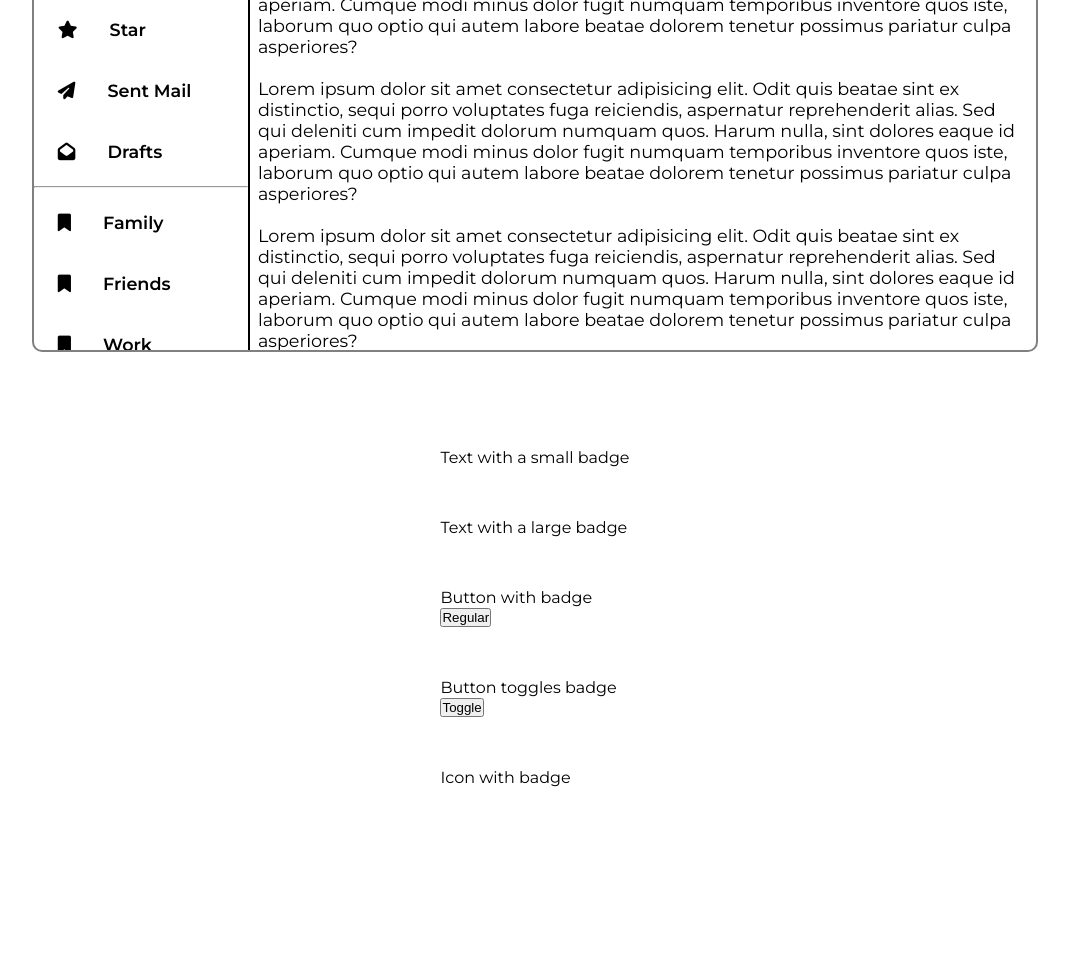
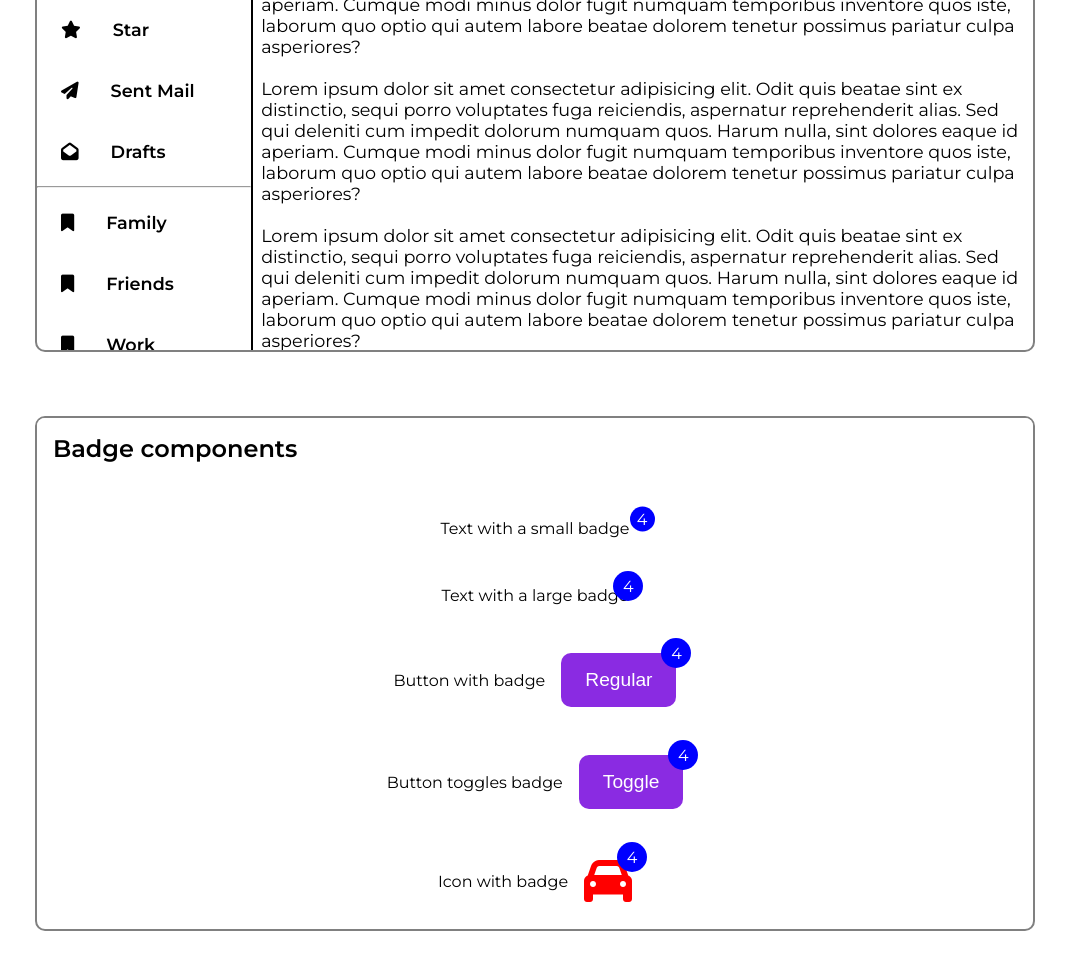
Before and after one commit to Hamdrive/neoG-CSS-Assignment, a plain HTML site: page index.html in a window 1280 px wide. Shown: the part 967-1936 px from the top of the page, without its empty margins (105-1174 px from the left). Before the commit the page ends 1872 px from the top, so only its background shows below. Drawn offline with Linux system fonts and the light colour scheme.

Commit message:
[feat] add badge component

```diff
--- a/index.html
+++ b/index.html
@@ -301,31 +301,33 @@
 
       </section>
       <section class="badges">
-        <section class="text_badge">
+        <h1 class="title">Badge components</h1>
+        <div class="text__badge">
           <p>Text with a small badge</p>
           <span class="badge sm"><p>4</p></span>
-        </section>
-        <section class="text_badge">
+        </div>
+        <div class="text__badge">
           <p>Text with a large badge</p>
           <span class="badge lg"><p>4</p></span>
-        </section>
-        <section class="button_badge-visible">
+        </div>
+        <div class="button__badge-visible">
           <p>Button with badge</p>
           <button>Regular</button>
           <span class="badge lg"><p>4</p></span>
-        </section>
-        <section class="button_badge-toggle">
+        </div>
+        <div class="button__badge-toggle">
           <p>Button toggles badge</p>
           <button>Toggle</button>
           <span class="badge lg"><p>4</p></span>
-        </section>
-        <section class="icon_badge">
+        </div>
+        <div class="icon__badge">
           <p>Icon with badge</p>
           <span class="icon"><i class="fas fa-car"></i></span>
           <span class="badge lg"><p>4</p></span>
-        </section>
+        </div>
       </section>
     </main>
     <script src="./scripts/snackbar.js"></script>
+    <script src="./scripts/badges.js"></script>
   </body>
 </html>
--- /dev/null
+++ b/scripts/badges.js
@@ -0,0 +1,6 @@
+const toggleBtn = document.querySelector(".button__badge-toggle");
+const toggleBadge = toggleBtn.querySelector("span");
+
+toggleBtn.addEventListener("click", () => {
+  toggleBadge.classList.toggle("toggle");
+});
--- /dev/null
+++ b/styles/badges.css
@@ -0,0 +1,71 @@
+.text__badge,
+.button__badge-visible,
+.button__badge-toggle,
+.icon__badge {
+  position: relative;
+  margin: 1.5rem 0;
+  display: flex;
+  justify-content: center;
+  align-items: center;
+  font-size: 1.2rem;
+  font-weight: 500;
+}
+
+.badge {
+  position: absolute;
+  top: 0;
+  right: 0;
+  background-color: var(---badge-btn-color);
+  color: var(---white);
+  border-radius: 50%;
+  display: flex;
+  justify-content: center;
+  align-items: center;
+}
+
+.sm {
+  transform: translate(100%, -50%);
+  width: 25px;
+  height: 25px;
+  font-size: 0.8rem;
+}
+
+.lg {
+  transform: translate(50%, -50%);
+  width: 30px;
+  height: 30px;
+  font-size: 1.2rem;
+}
+
+.button__badge-visible button,
+.button__badge-toggle button {
+  background-color: var(---badge-toggle-btn-color);
+  border: none;
+  padding: 1rem 1.5rem;
+  border-radius: 10px;
+  font-size: 1.2rem;
+  color: var(---white);
+  cursor: pointer;
+  transition: 0.1s ease-in-out;
+  margin-left: 1rem;
+}
+
+.button__badge-visible button:hover, .button__badge-toggle button:hover {
+  background-color: var(---badge-btn-hover);
+}
+
+.icon {
+  width: 3rem;
+  height: 3rem;
+  cursor: pointer;
+  margin-left: 1rem;
+}
+
+.icon > i {
+  font-size: 3rem;
+  color: red;
+}
+
+.toggle {
+    display: none;
+  }
--- a/styles/card.css
+++ b/styles/card.css
@@ -1,6 +1,4 @@
-@import url("./variable.css");
-@import url("./utilities.css");
-@import url("./reset.css");
+
 
 *,
 *::before,
--- a/styles/main.css
+++ b/styles/main.css
@@ -1,6 +1,10 @@
+@import url("./variable.css");
+@import url("./utilities.css");
+@import url("./reset.css");
 @import url("./card.css");
 @import url("./snackbar.css");
 @import url("./drawer.css");
+@import url("./badges.css");
 
 body {
   font-family: var(---primary-font-family);
@@ -44,6 +48,7 @@ section {
   align-items: center;
   gap: 1.5rem;
   width: 100%;
+  max-width: 1000px;
   overflow-y: scroll;
   border: 2px solid var(---component-border-color);
   border-radius: 10px;
@@ -52,6 +57,7 @@ section {
 
 .snackbar {
   width: 100%;
+  max-width: 1000px;
   border: 2px solid var(---component-border-color);
   border-radius: 10px;
   overflow: hidden;
@@ -59,11 +65,25 @@ section {
   position: relative;
 }
 
+
 .drawer {
   border: 2px solid var(---component-border-color);
   border-radius: 10px;
-  max-width: 85%;
+  max-width: 1000px;
   display: flex;
   justify-content: center;
   height: 500px;
 }
+
+.badges{
+  display: flex;
+  flex-direction: column;
+  justify-content: center;
+  align-items: center;
+  width: 100%;
+  max-width: 1000px;
+  border: 2px solid var(---component-border-color);
+  border-radius: 10px;
+  overflow: hidden;
+
+}
--- a/styles/utilities.css
+++ b/styles/utilities.css
@@ -1,25 +1,24 @@
 /* width */
-.w--40{
+.w--40 {
   width: 40%;
 }
 
-.w--60{
+.w--60 {
   width: 60%;
 }
 
-
 /* order */
 
-.od--0{
+.od--0 {
   order: 0;
 }
 
-.od--1{
+.od--1 {
   order: 1;
 }
 
 /* positioning */
-.overlay{
+.overlay {
   position: absolute;
   top: 40%;
   left: 0%;
@@ -27,15 +26,19 @@
 }
 
 /* visibility */
-.hide{
+.hide {
   display: none;
 }
 
-.visible{
+.visible {
   visibility: hidden;
 }
 
+.toggle {
+  display: none;
+}
+
 /* flex */
-.flex-row{
+.flex-row {
   display: flex;
 }
--- a/styles/variable.css
+++ b/styles/variable.css
@@ -15,4 +15,7 @@
     ---white: white;
     ---drawer-aside-active: rgba(137, 43, 226, 0.5);
     ---drawer-aside-hover: rgba(137, 43, 226, 0.3);
+    ---badge-btn-color: blue;
+    ---badge-toggle-btn-color: blueviolet;
+    ---badge-btn-hover: rgba(137, 43, 226, 0.5);
 }
```
Lines whose indentation alone changed are shown as unchanged.
